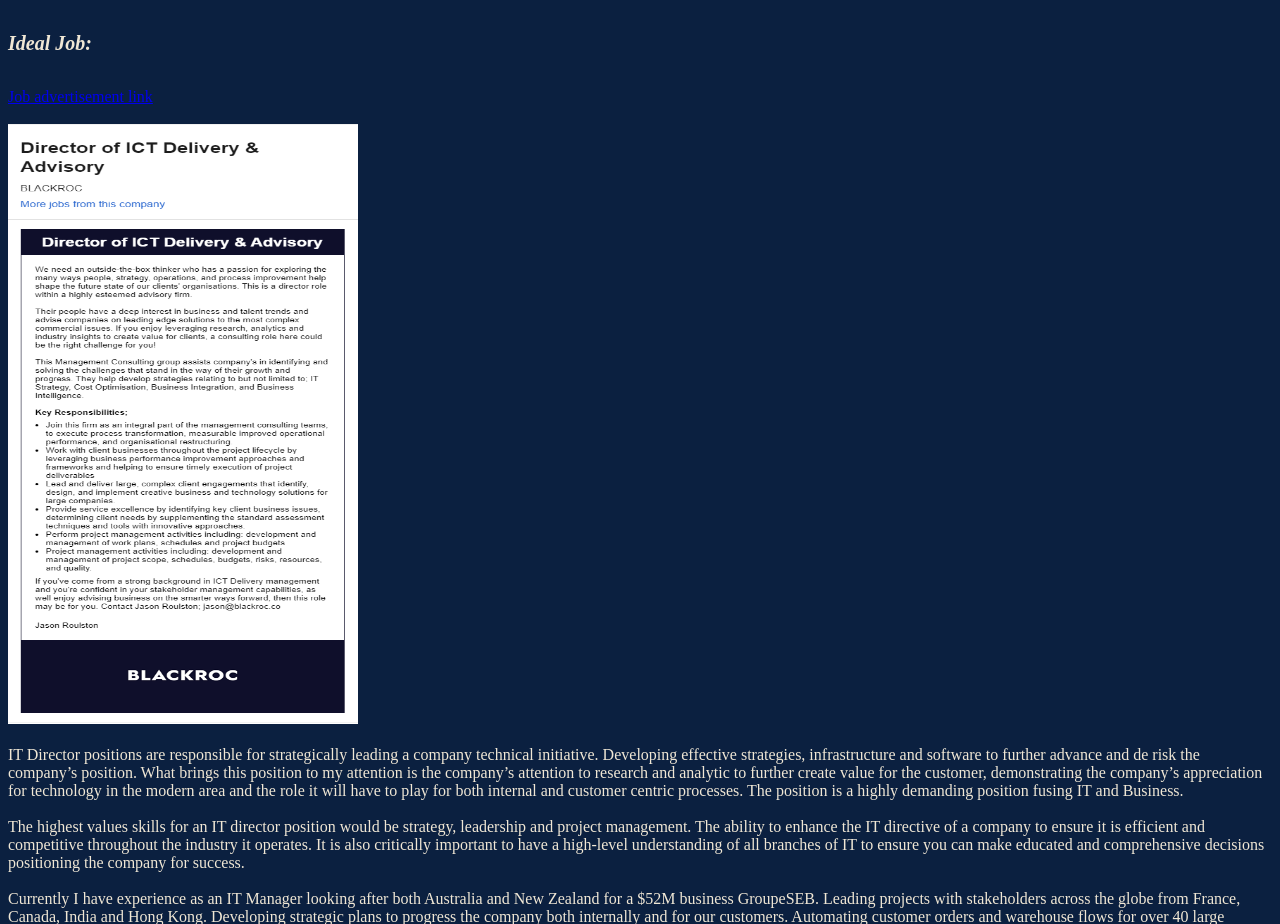
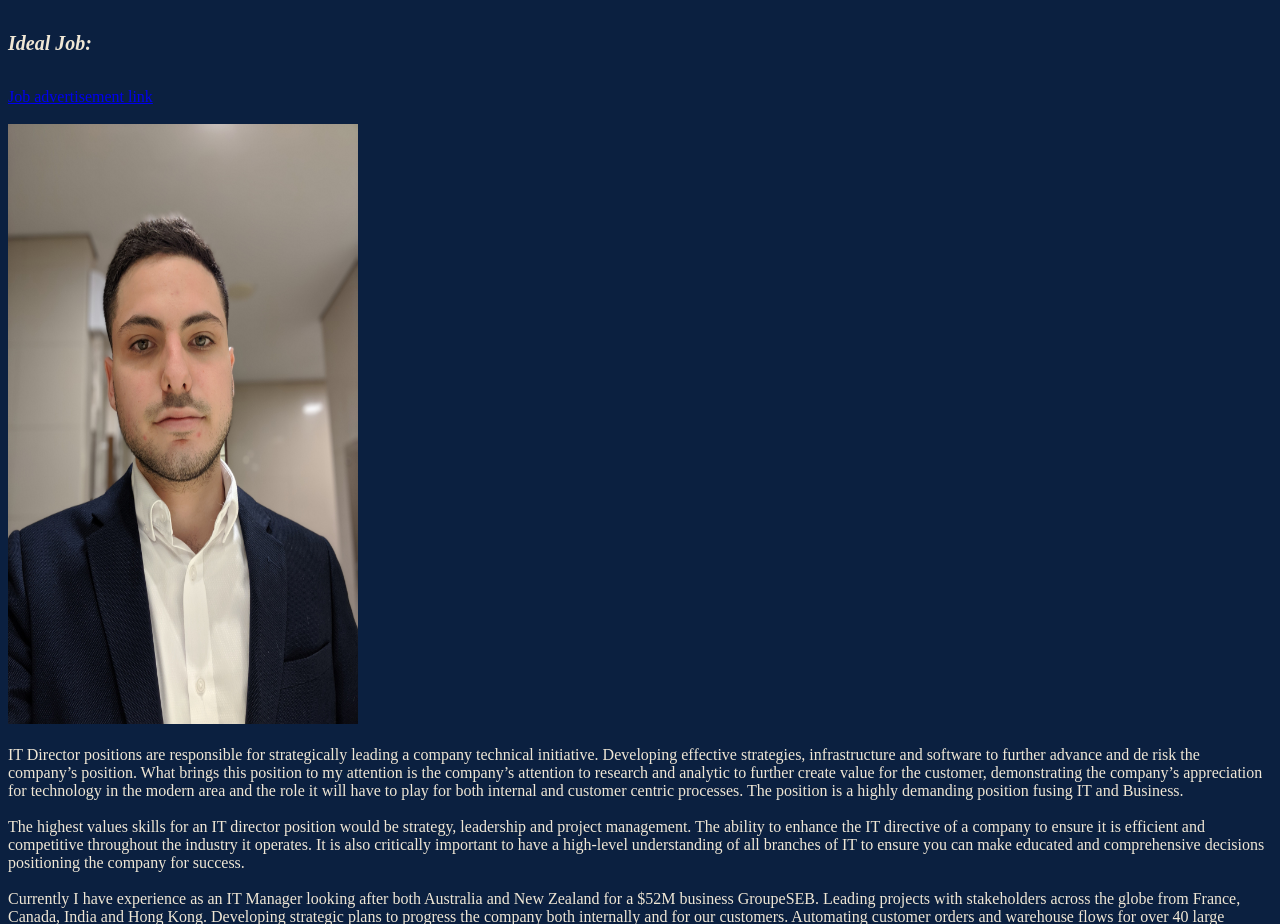
Before and after one commit to jdepares/A1-My-Profile, a plain HTML site: page index.html in a window 1280 px wide. Shown: the part 761-1685 px from the top of the page. Drawn offline with Linux system fonts and the light colour scheme.

Commit message:
Test Image

```diff
--- a/index.html
+++ b/index.html
@@ -68,7 +68,7 @@
 
 <p4><a href="https://www.seek.com.au/job/41109903?type=standout#searchRequestToken=7cecbacb-e35b-4d66-890e-0ca601344d25" >Job advertisement link<br><br></a></p4>
 
-<img src="JobAdd.png"
+<img src="https://github.com/jdepares/A1-My-Profile/blob/master/Me.jpg"
 alt="JobAdd"
 width="350"
 height="600"
```
